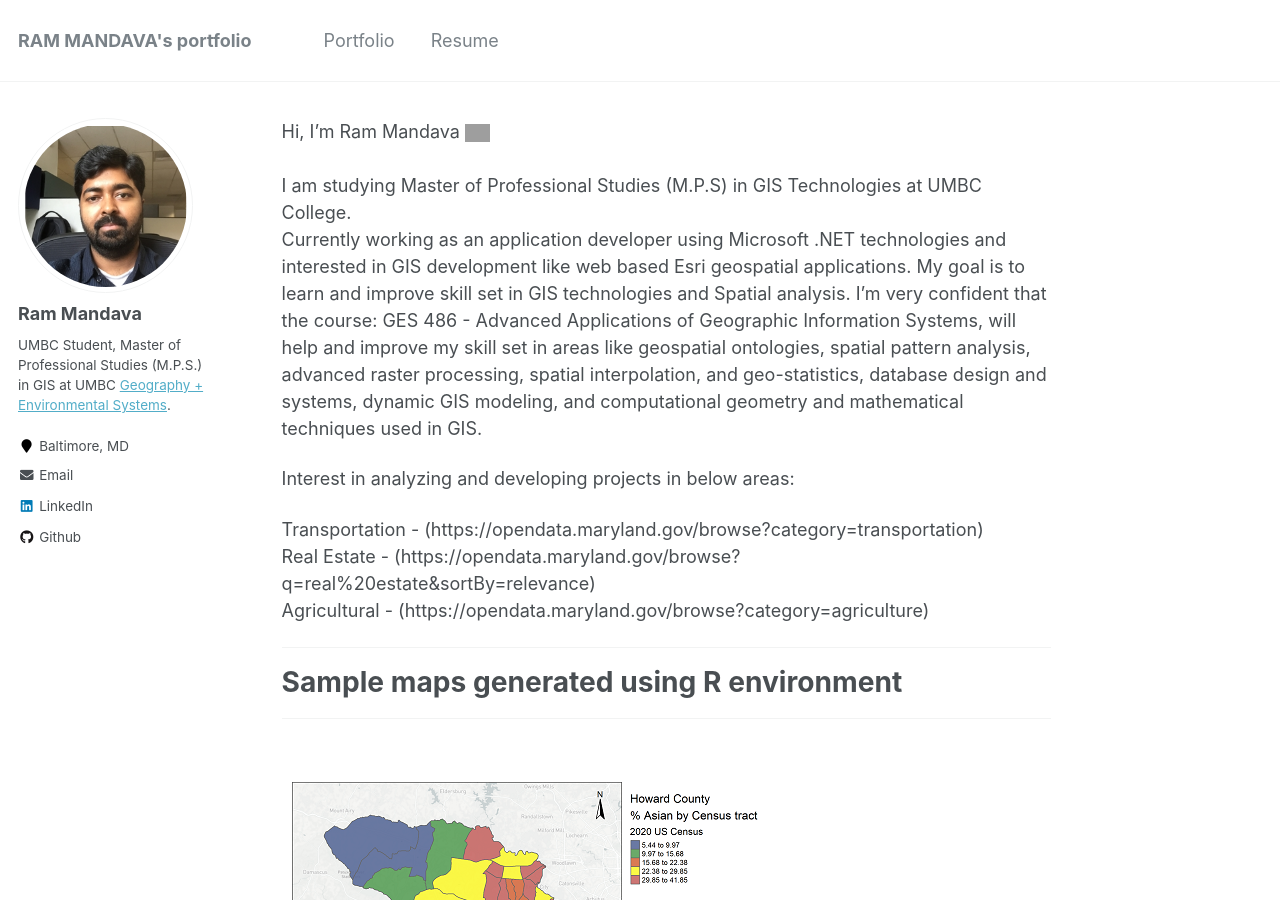
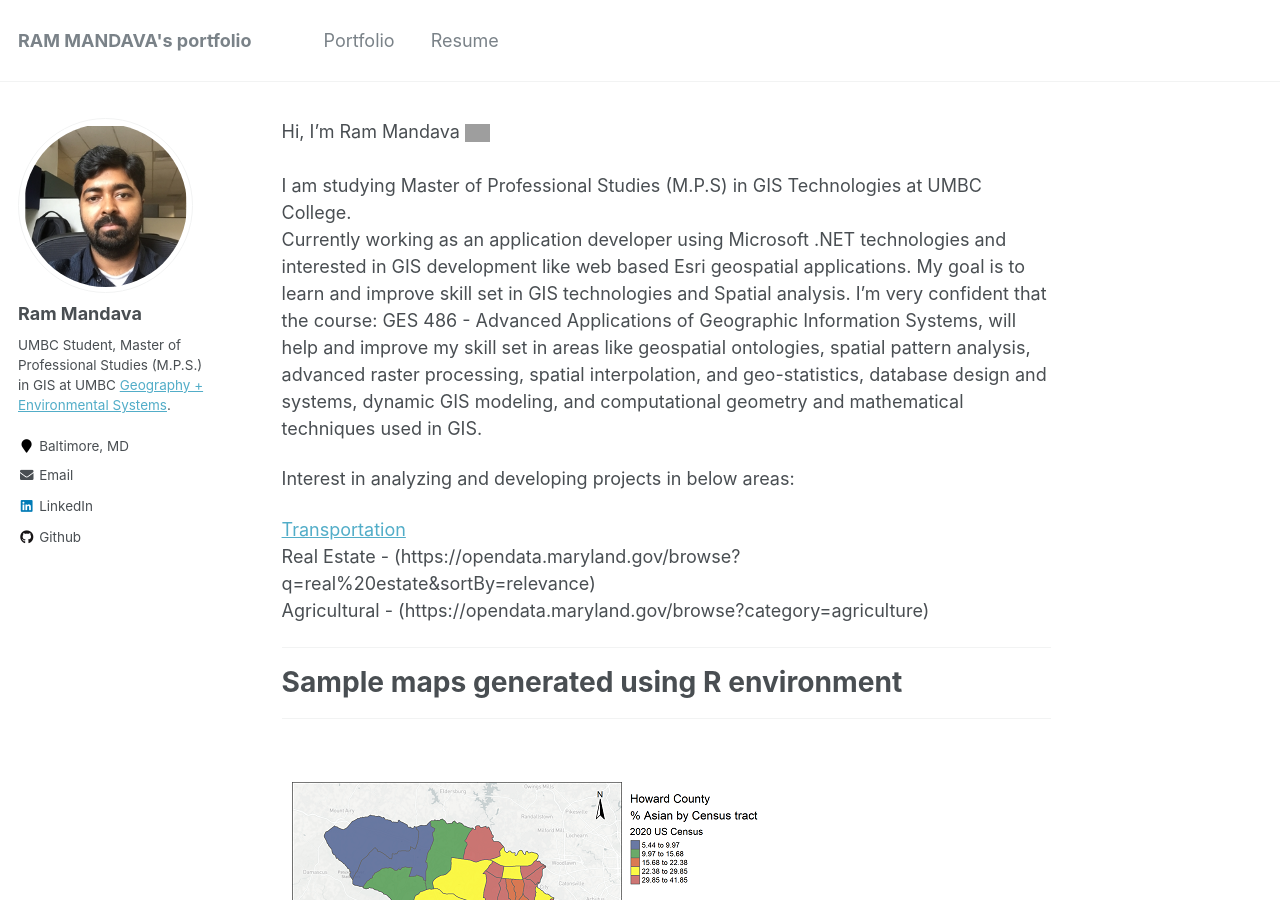
Before and after one commit to mandavaram/mandavaram.github.io, a Jekyll site: the page built from index.md, in a window 1280 px wide and 900 px high. Built offline with Jekyll 4.4.1, drawn with Linux system fonts in a browser that asks for light colours; our own code applies the rules of GitHub Pages for plain Markdown files; grey boxes are pictures that could not be loaded.

Commit message:
Update index.md

```diff
--- a/index.md
+++ b/index.md
@@ -7,7 +7,7 @@
 
 Interest in analyzing and developing projects in below areas:
 
-Transportation - (https://opendata.maryland.gov/browse?category=transportation)<br>
+[Transportation](https://opendata.maryland.gov/browse?category=transportation)<br>
 Real Estate - (https://opendata.maryland.gov/browse?q=real%20estate&sortBy=relevance)<br>
 Agricultural - (https://opendata.maryland.gov/browse?category=agriculture)<br>
 
```
